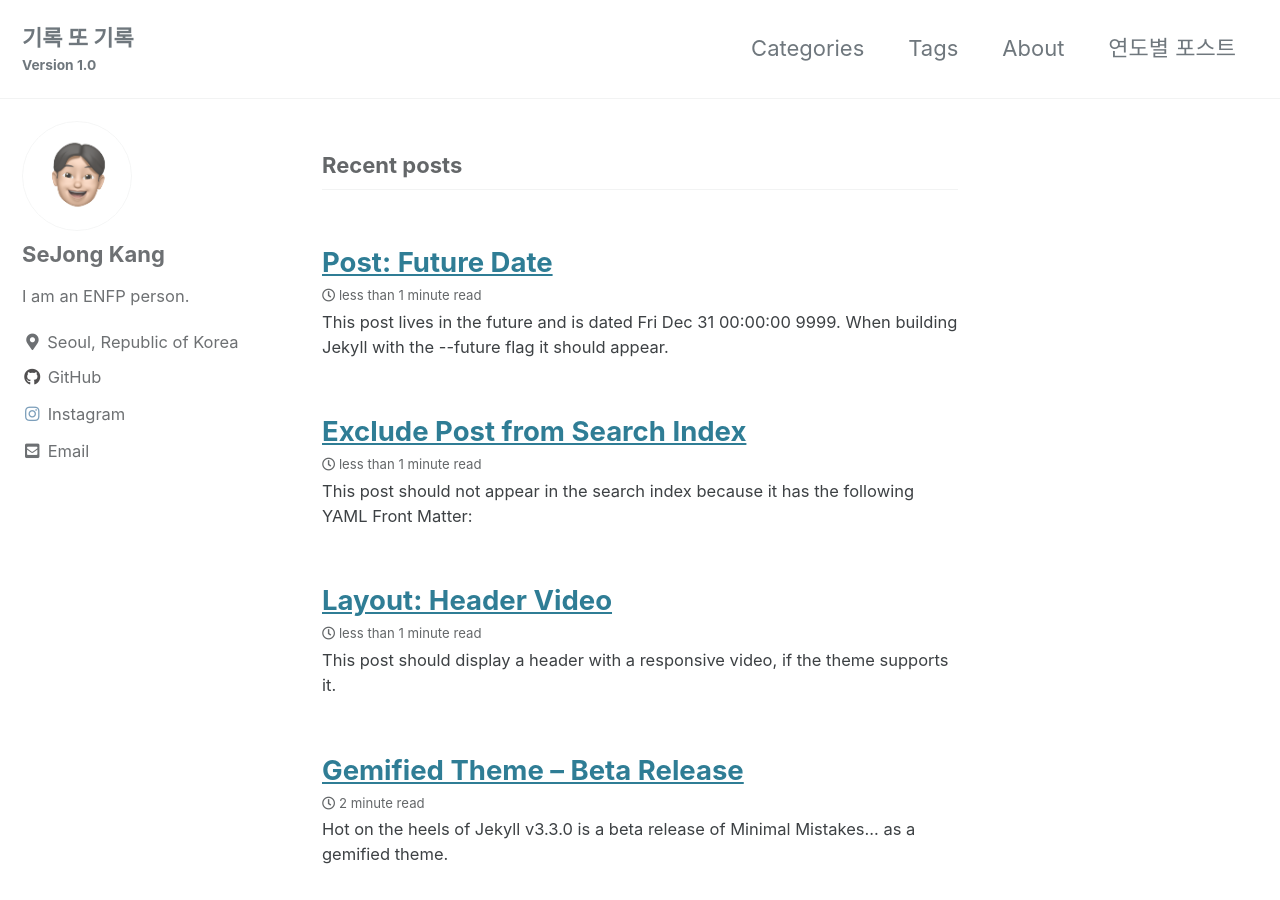
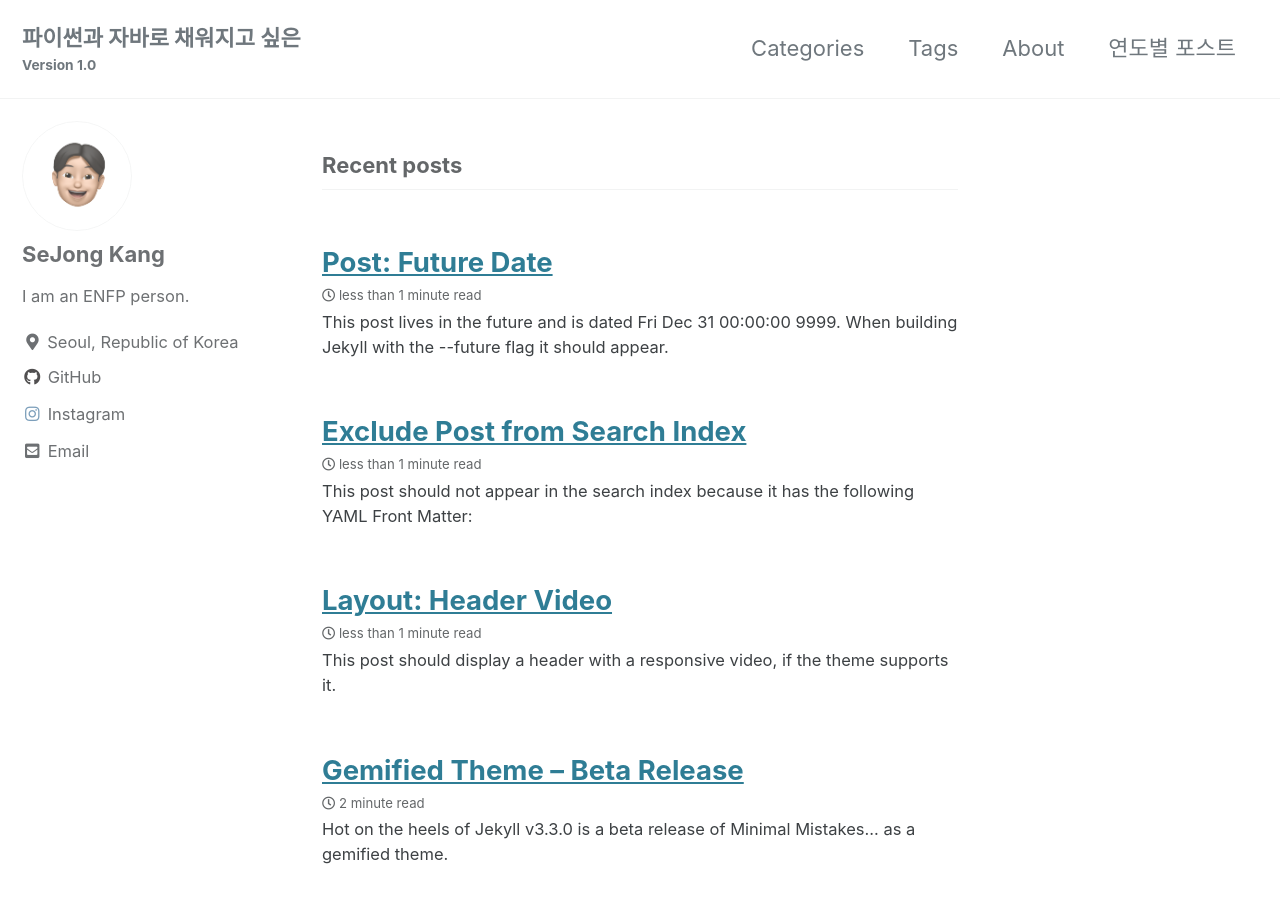
Before and after one commit to sejongkang/sejongkang.github.io, a Jekyll site: the page built from index.html, in a window 1280 px wide and 900 px high. Built offline with Jekyll 4.4.1, drawn with Linux system fonts in a browser that asks for light colours; cached includes are drawn as plain includes; the list of posts is cut into pages by our own code; part of the change alters nothing that is shown.

```diff
--- a/_config.yml
+++ b/_config.yml
@@ -16,17 +16,17 @@ minimal_mistakes_skin    : "default" # "air", "aqua", "contrast", "dark", "dirt"
 
 # Site Settings
 locale                   : "en-US"
-title                    : "특별할 것 없는 블로그"
+title                    : "기록과 채우기"
 title_separator          : "-"
 subtitle                 : "Version 1.0"
 name                     : "SeJong Kang"
-description              : "파이썬과 자바로 채워지고 싶은 블로그"
+description              : ""
 url                      : "https://sejongkang.github.io"
 baseurl                  : #
 repository               : "sejongkang/sejongkang.github.io"
 teaser                   : # path of fallback teaser image, e.g. "/assets/images/500x300.png"
 logo                     : # path of logo image to display in the masthead, e.g. "/assets/images/88x88.png"
-masthead_title           : "기록 또 기록"
+masthead_title           : "파이썬과 자바로 채워지고 싶은"
 # breadcrumbs            : false # true, false (default)
 words_per_minute         : 200
 comments:
@@ -228,6 +228,7 @@ plugins:
   - jekyll-gist
   - jekyll-feed
   - jekyll-include-cache
+  - jekyll-admin
 
 # mimic GitHub Pages with --safe
 whitelist:
@@ -236,6 +237,7 @@ whitelist:
   - jekyll-gist
   - jekyll-feed
   - jekyll-include-cache
+  - jekyll-admin
 
 
 # Archives
@@ -295,3 +297,9 @@ defaults:
     values:
       layout: single
       author_profile: true
+
+jekyll_admin:
+
+  hidden_links:
+
+  homepage: ""
```
